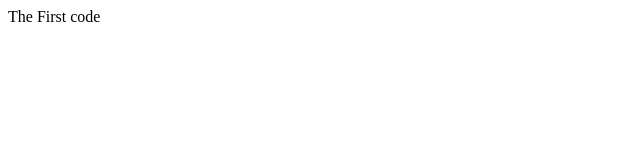
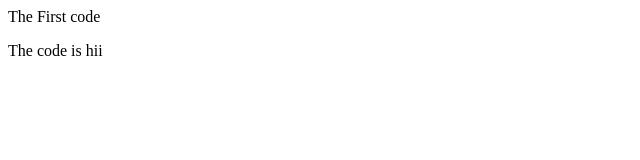
Before and after one commit to MrBlackPearl19/SampleRepository, a plain HTML site: page index.html in a window 1280 px wide. Shown: the full height of the page, 0-640 px from the left. Drawn offline with Linux system fonts and the light colour scheme.

Commit message:
the update 2nd line

```diff
--- a/index.html
+++ b/index.html
@@ -1 +1,2 @@
 <P>The First code</P>
+<p>The code is hii</p>
```
